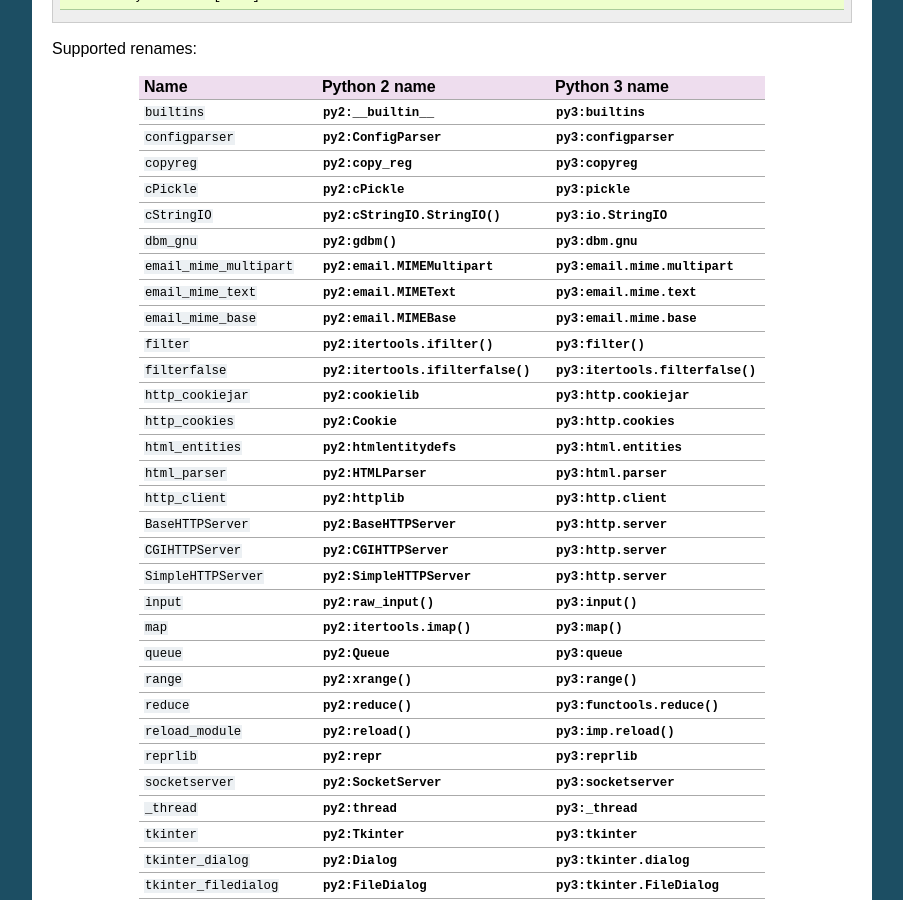
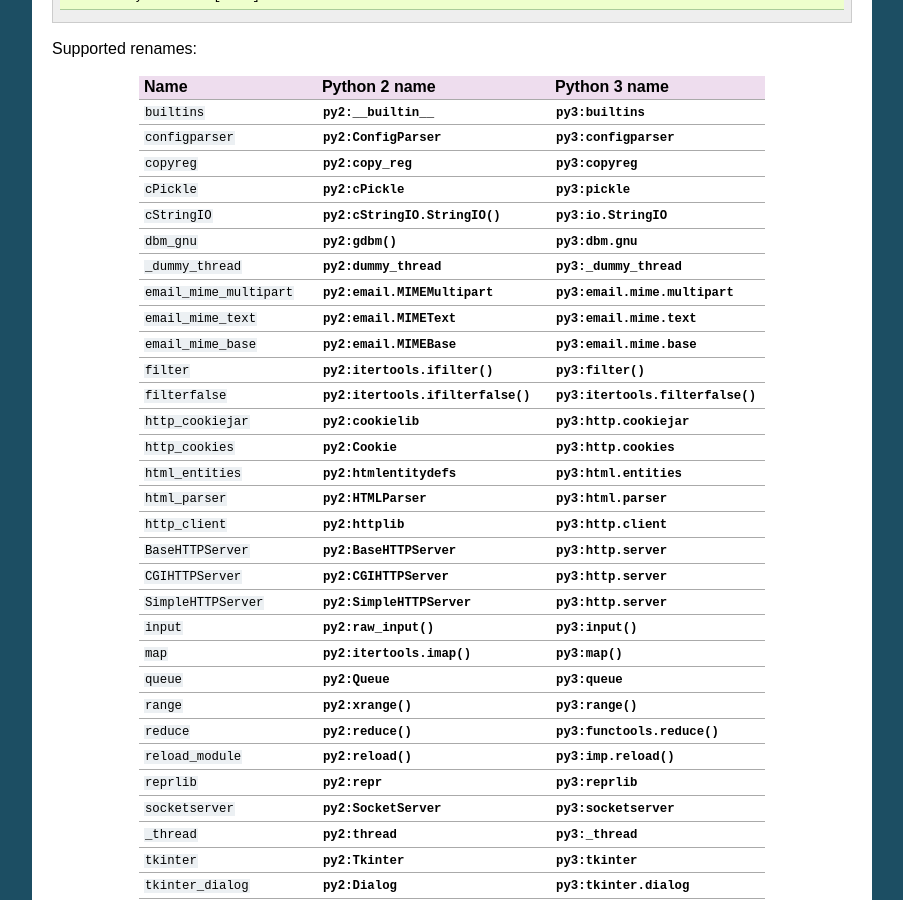
Before and after one commit to benjaminp/six, a Sphinx documentation site: the page built from documentation/index.rst, in a window 1280 px wide and 900 px high, scrolled down 6299 px. Shown: the whole window, without its empty margins (198-1101 px from the left). Built offline with Sphinx 7.4.7, drawn with Linux system fonts in a browser that asks for light colours.

Commit message:
doc changes for pull request #34

```diff
--- a/documentation/index.rst
+++ b/documentation/index.rst
@@ -477,6 +477,8 @@ Supported renames:
 +------------------------------+-------------------------------------+-------------------------------------+
 | ``dbm_gnu``                  | :func:`py2:gdbm`                    | :class:`py3:dbm.gnu`                |
 +------------------------------+-------------------------------------+-------------------------------------+
+| ``_dummy_thread``            | :mod:`py2:dummy_thread`             | :mod:`py3:_dummy_thread`            |
++------------------------------+-------------------------------------+-------------------------------------+
 | ``email_mime_multipart``     | :mod:`py2:email.MIMEMultipart`      | :mod:`py3:email.mime.multipart`     |
 +------------------------------+-------------------------------------+-------------------------------------+
 | ``email_mime_text``          | :mod:`py2:email.MIMEText`           | :mod:`py3:email.mime.text`          |
```
Also changed, not shown: 1 other file.
